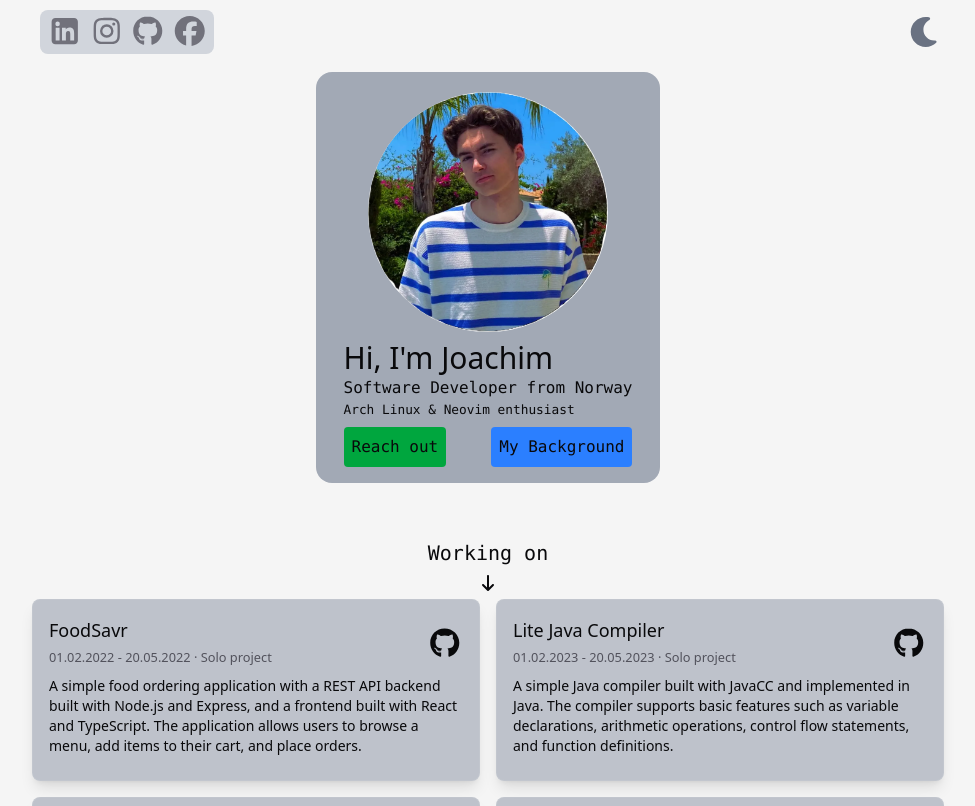
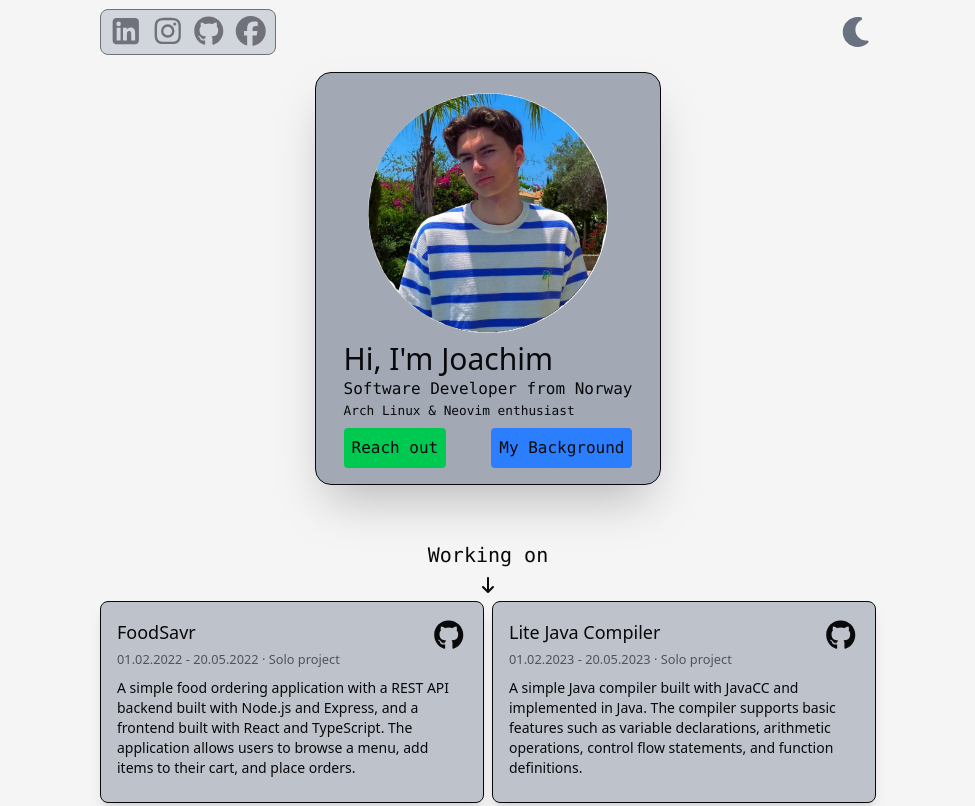
Before and after one commit to JoachimTislov/Portfolio, a Vue app: page / in a window 1280 px wide. Shown: the top 806 px of the page, without its empty margins (152-1127 px from the left). Built offline with nearby package versions, Linux system fonts and the light colour scheme.

Commit message:
Adjust styling and restructure icon usage

```diff
--- a/src/App.vue
+++ b/src/App.vue
@@ -3,7 +3,6 @@ import { personalData } from '@/data/personal'
 import { RouterView, useRoute } from 'vue-router'
 import routes from '@/router/routes'
 import TextIconLink from './components/Portfolio/TextIconLink.vue'
-import { faMoon, faSun } from '@fortawesome/free-solid-svg-icons'
 import { ref } from 'vue'
 import { icons } from './logic/Portfolio/icons'
 const darkMode = ref(
@@ -26,7 +25,7 @@ function toggleTheme() {
   <div class="mb-10 flex justify-center">
     <div class="flex flex-col">
       <div
-        class="mx-2 mt-3 flex h-10 items-center justify-center gap-x-5 lg:justify-between"
+        class="mt-3 flex h-10 items-center justify-center gap-x-5 lg:justify-between"
       >
         <TextIconLink
           v-if="useRoute().name !== routes.home.name"
@@ -37,7 +36,7 @@ function toggleTheme() {
           iconLeftSide
         />
         <div
-          class="ml-2 flex items-center rounded-lg bg-gray-300 p-1 text-zinc-500 dark:bg-zinc-900"
+          class="flex items-center rounded-lg border bg-gray-300 p-1 text-zinc-500 dark:bg-zinc-900"
         >
           <a
             v-for="item in personalData.socialLinks"
@@ -59,7 +58,7 @@ function toggleTheme() {
         >
           <font-awesome-icon
             @click="toggleTheme"
-            :icon="darkMode ? faSun : faMoon"
+            :icon="darkMode ? icons.sun : icons.moon"
           />
         </span>
       </div>
--- a/src/components/Portfolio/MyProfile.vue
+++ b/src/components/Portfolio/MyProfile.vue
@@ -7,7 +7,7 @@ import TextIconLink from './TextIconLink.vue'
 <template>
   <div class="mb-10 flex justify-center">
     <div
-      class="max-w-100 dark:bg-darkblue flex flex-col rounded-2xl bg-gray-400/90 px-2 pb-4 pt-5"
+      class="max-w-100 dark:bg-darkblue flex flex-col rounded-2xl border bg-gray-400/90 px-2 pb-4 pt-5 shadow-2xl dark:border-gray-300/20"
     >
       <img class="mx-auto h-60 w-60 rounded-full" :src="personalData.picture" />
       <div class="mx-5 mt-2 flex flex-col text-pretty">
@@ -21,7 +21,7 @@ import TextIconLink from './TextIconLink.vue'
         <div class="mt-2 flex justify-between gap-x-2">
           <TextIconLink
             name="Reach out"
-            class="dark:bg-darkorange rounded-sm bg-green-600"
+            class="dark:bg-darkorange rounded-sm bg-green-500"
             :href="`mailto: ${personalData.email}`"
             iconLeftSide
           />
--- a/src/components/Portfolio/ProjectCard.vue
+++ b/src/components/Portfolio/ProjectCard.vue
@@ -1,8 +1,8 @@
 <script setup lang="ts">
 import TextIconLink from './TextIconLink.vue'
 import ImagePreview from './ImagePreview.vue'
-import { faGithub } from '@fortawesome/free-brands-svg-icons'
 import type { Project } from '@/logic/Portfolio/types'
+import { icons } from '@/logic/Portfolio/icons'
 
 defineProps<{
   project: Project
@@ -11,9 +11,9 @@ defineProps<{
 
 <template>
   <div
-    class="w-md dark:bg-darkblue/50 mx-2 h-full rounded-lg border border-gray-300/20 bg-gray-400/60 p-4 shadow-lg transition-all duration-300 hover:shadow-xl"
+    class="w-sm dark:bg-darkblue/50 h-full rounded-lg border bg-gray-400/60 p-4 shadow-lg transition-all duration-300 hover:shadow-2xl dark:border-gray-300/20"
   >
-    <div class="mb-1 flex flex-row items-center justify-between">
+    <div class="mb-1 flex flex-row justify-between">
       <div>
         <h2 class="text-lg">{{ project.name }}</h2>
         <div class="mb-1 text-zinc-600 dark:text-zinc-500">
@@ -28,7 +28,7 @@ defineProps<{
         <span
           class="dark:hover:text-darkorange transition-colors hover:text-blue-400"
         >
-          <font-awesome-icon :icon="faGithub" class="text-3xl" />
+          <font-awesome-icon :icon="icons.github" class="mt-0.5 text-3xl" />
         </span>
       </a>
     </div>
--- a/src/components/Portfolio/ProjectPreview.vue
+++ b/src/components/Portfolio/ProjectPreview.vue
@@ -4,7 +4,7 @@ import ProjectCard from './ProjectCard.vue'
 import { icons } from '@/logic/Portfolio/icons'
 
 const header = 'mt-2 p-2 text-center font-mono text-xl'
-const grid = 'grid gap-y-4 lg:grid-cols-2'
+const grid = 'grid gap-y-4 gap-x-2 lg:grid-cols-2'
 </script>
 
 <template>
--- a/src/data/personal.ts
+++ b/src/data/personal.ts
@@ -4,13 +4,8 @@ import macroTrackerImg from '@/assets/images/macro-tracker-small.webp'
 import profilePic from '@/assets/images/joachim.webp'
 import routes from '@/router/routes'
 import { tools } from './tools'
-import {
-  faSquareLinkedin,
-  faInstagram,
-  faGithub,
-  faFacebook
-} from '@fortawesome/free-brands-svg-icons'
 import type { PersonalData } from '@/logic/Portfolio/types'
+import { icons } from '@/logic/Portfolio/icons'
 
 const githubBaseLink = 'https://github.com/JoachimTislov/'
 
@@ -37,16 +32,16 @@ export const personalData: PersonalData = {
   skills: tools,
   socialLinks: [
     {
-      icon: faSquareLinkedin,
+      icon: icons.linkedin,
       link: 'https://www.linkedin.com/in/joachim-tisløv-7074642b1'
     },
     {
-      icon: faInstagram,
+      icon: icons.instagram,
       link: 'https://www.instagram.com/joachimtislov/'
     },
-    { icon: faGithub, link: githubBaseLink },
+    { icon: icons.github, link: githubBaseLink },
     {
-      icon: faFacebook,
+      icon: icons.facebook,
       link: 'https://www.facebook.com/profile.php?id=100011419305331'
     }
   ],
--- a/src/logic/Portfolio/icons.ts
+++ b/src/logic/Portfolio/icons.ts
@@ -2,12 +2,27 @@ import {
   faArrowRight,
   faArrowLeft,
   faArrowUp,
-  faArrowDown
+  faArrowDown,
+  faSun,
+  faMoon
 } from '@fortawesome/free-solid-svg-icons'
+
+import {
+  faSquareLinkedin,
+  faInstagram,
+  faGithub,
+  faFacebook
+} from '@fortawesome/free-brands-svg-icons'
 
 export const icons = {
   arrowRight: faArrowRight,
   arrowLeft: faArrowLeft,
   arrowUp: faArrowUp,
-  arrowDown: faArrowDown
+  arrowDown: faArrowDown,
+  sun: faSun,
+  moon: faMoon,
+  linkedin: faSquareLinkedin,
+  instagram: faInstagram,
+  github: faGithub,
+  facebook: faFacebook
 }
--- a/src/plugins/fontawesome.ts
+++ b/src/plugins/fontawesome.ts
@@ -1,13 +1,8 @@
 import { library } from '@fortawesome/fontawesome-svg-core'
-import {
-  faArrowRight,
-  faArrowLeft,
-  faArrowUp,
-  faArrowDown
-} from '@fortawesome/free-solid-svg-icons'
+import { faSun, faMoon } from '@fortawesome/free-solid-svg-icons'
 import { FontAwesomeIcon } from '@fortawesome/vue-fontawesome'
 
-library.add(faArrowRight, faArrowLeft, faArrowUp, faArrowDown)
+library.add(faSun, faMoon)
 
 // import { config } from '@fortawesome/fontawesome-svg-core'
 // config.familyDefault = 'classic'
```
